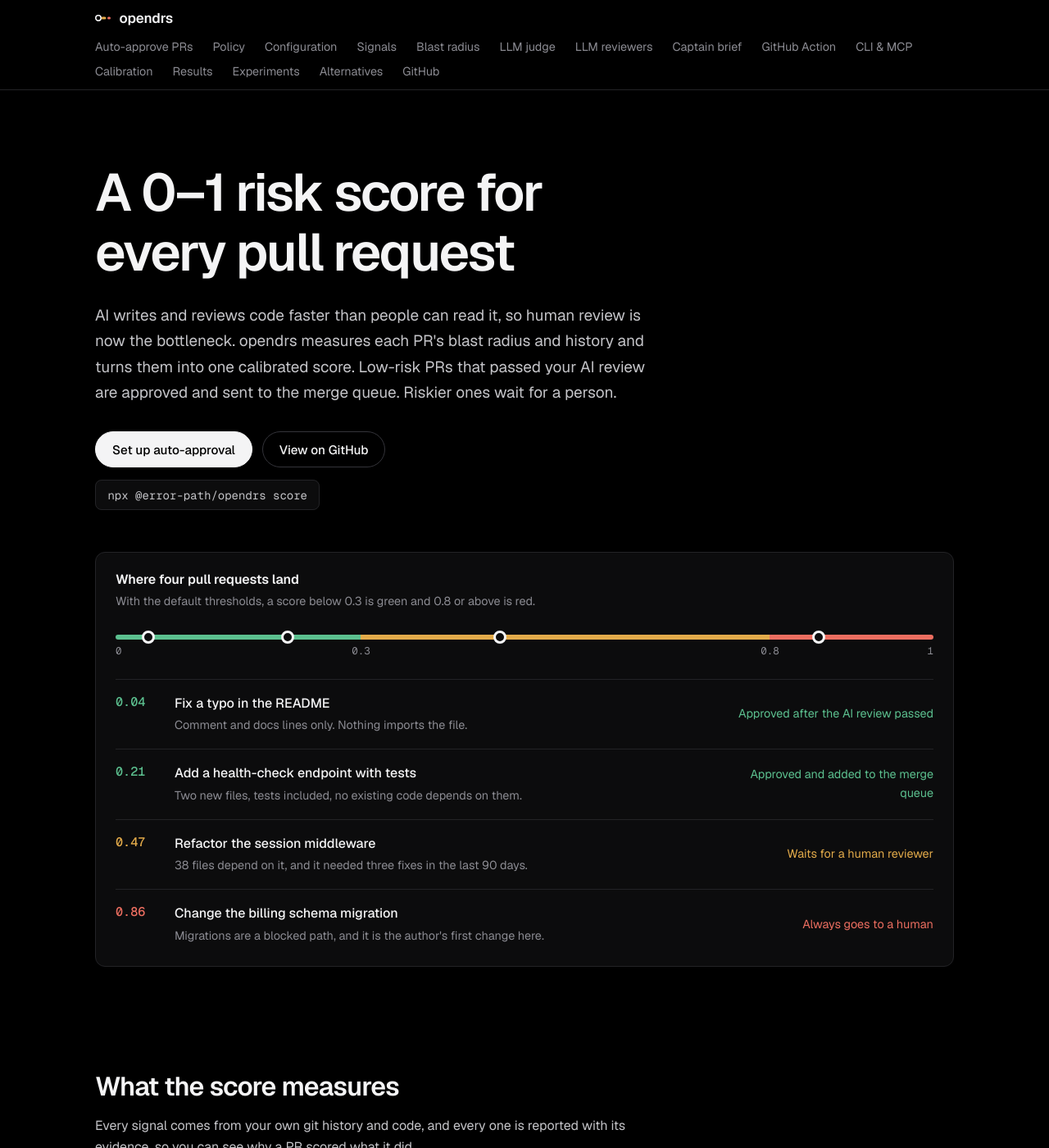
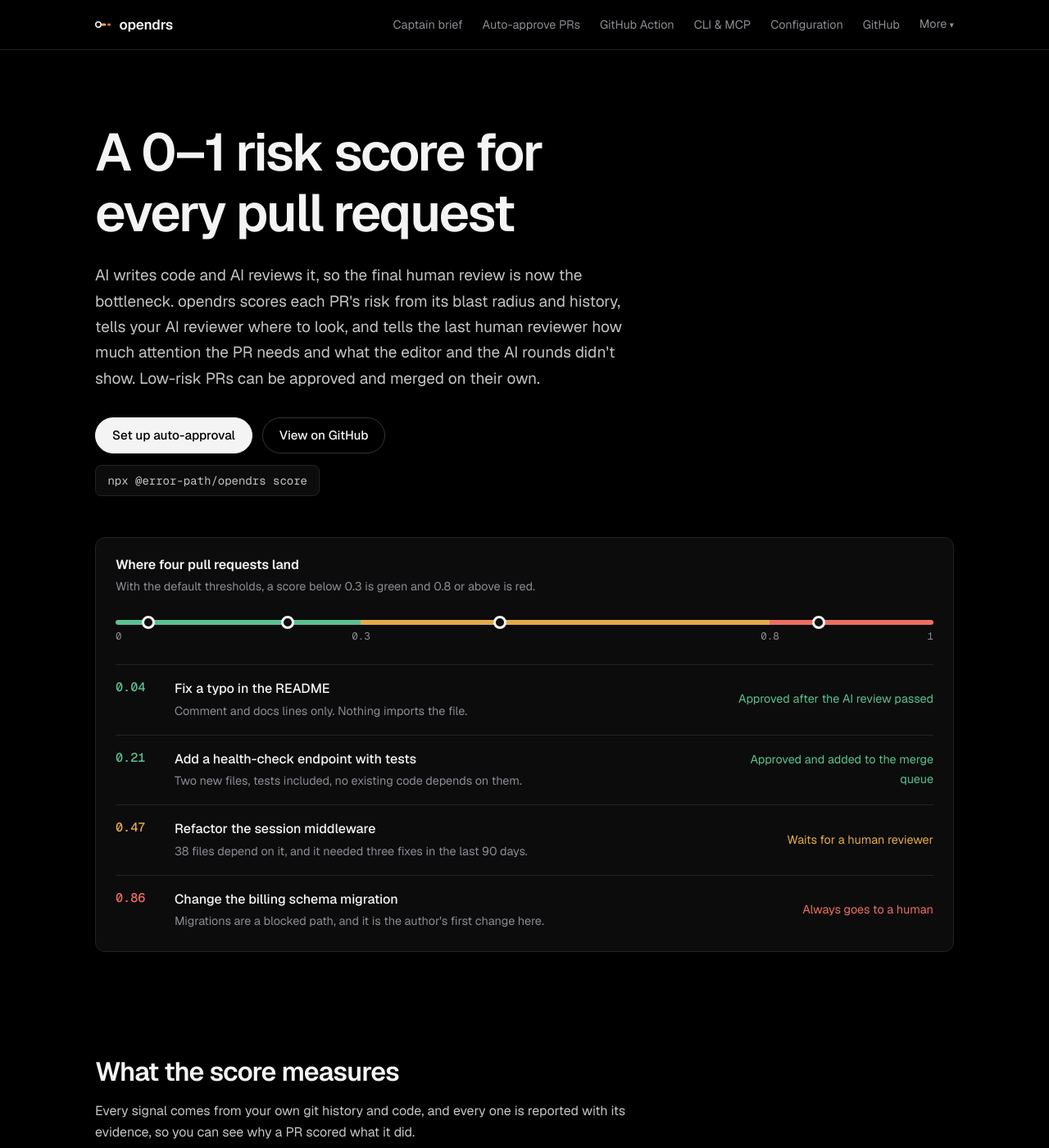
Before and after one commit to actions-marketplace-validations/error-path_opendrs, a Jekyll site: the page built from docs/index.html, in a window 1280 px wide and 1400 px high. Shown: the whole window at 82% size. Built offline with Jekyll 4.4.1, drawn with Linux system fonts in a browser that asks for light colours; some of the changed text lies outside the part shown.

Commit message:
Docs/site refresh (#34)
* docs(site): fit the header nav on one row with a More menu

The nav had grown to 14 items plus the hardcoded GitHub link and wrapped
onto ragged rows. Split it into a 6-item primary row (Captain brief,
Auto-approve, GitHub Action, CLI & MCP, Configuration, GitHub) and a
<details>/<summary> "More" menu (no JavaScript) for the rest, styled with
the existing dark-minimal CSS tokens. Also added Known limitations, which
was missing from the nav entirely, to the More menu so every docs page
stays reachable from the header. The More panel auto-opens and highlights
its trigger when the current page is one of its items.

Co-Authored-By: Claude Sonnet 5 <noreply@anthropic.com>

* docs(site): update the landing page for 0.4.0

0.4.0 repositioned opendrs around three things: the calibrated risk
score, a review brief for the AI reviewer, and the captain brief for the
final human reviewer. The landing page's hero and FAQ still described
only the score and auto-approval. Update the hero lede, add a FAQ entry
on what the captain brief gives the final reviewer, and mention it from
the "AI code review tool" comparison. The score-bar card and page
structure are unchanged.

Co-Authored-By: Claude Sonnet 5 <noreply@anthropic.com>

* docs: fix two broken links in the experiment log

Audited every internal link and #anchor across docs/*.md and
docs/index.html with a scratch node script (no Jekyll/Ruby gems
available in this environment). Two links in docs/experiments.md pointed
at paths this site cannot serve as .html: docs/specs/ is excluded from
the Jekyll build, and bench/ is outside docs/ entirely. Point the specs
link at its GitHub blob and fix the bench link's extension back to .md,
matching the convention the rest of the file already uses for bench/
links. No prose in the historical log changed.

Co-Authored-By: Claude Sonnet 5 <noreply@anthropic.com>

* docs(site): keep the More menu closed, fix it on phones, shorten the lede

backdrop-filter made the header the containing block of the fixed More sheet,
so on phones it opened off the top of the screen. The menu no longer opens by
itself on pages it lists, and the landing lede is back to its original length.

Co-Authored-By: Claude Opus 5.5 <noreply@anthropic.com>

---------

Co-authored-by: Claude Sonnet 5 <noreply@anthropic.com>

```diff
--- a/docs/_config.yml
+++ b/docs/_config.yml
@@ -28,31 +28,35 @@ include:
 exclude:
   - specs
 nav:
-  - title: Auto-approve PRs
-    url: /auto-approve.html
-  - title: Policy
-    url: /policy.html
-  - title: Configuration
-    url: /configuration.html
-  - title: Signals
-    url: /signals.html
-  - title: Blast radius
-    url: /blast-radius.html
-  - title: LLM judge
-    url: /llm-judge.html
-  - title: LLM reviewers
-    url: /llm-reviewers.html
-  - title: Captain brief
-    url: /captain.html
-  - title: GitHub Action
-    url: /github-action.html
-  - title: CLI & MCP
-    url: /cli-and-mcp.html
-  - title: Calibration
-    url: /calibration.html
-  - title: Results
-    url: /results.html
-  - title: Experiments
-    url: /experiments.html
-  - title: Alternatives
-    url: /alternatives.html
+  primary:
+    - title: Captain brief
+      url: /captain.html
+    - title: Auto-approve PRs
+      url: /auto-approve.html
+    - title: GitHub Action
+      url: /github-action.html
+    - title: CLI & MCP
+      url: /cli-and-mcp.html
+    - title: Configuration
+      url: /configuration.html
+  more:
+    - title: Policy
+      url: /policy.html
+    - title: Signals
+      url: /signals.html
+    - title: Blast radius
+      url: /blast-radius.html
+    - title: LLM judge
+      url: /llm-judge.html
+    - title: LLM reviewers
+      url: /llm-reviewers.html
+    - title: Calibration
+      url: /calibration.html
+    - title: Results
+      url: /results.html
+    - title: Experiments
+      url: /experiments.html
+    - title: Alternatives
+      url: /alternatives.html
+    - title: Known limitations
+      url: /limitations.html
--- a/docs/_layouts/default.html
+++ b/docs/_layouts/default.html
@@ -49,12 +49,22 @@
     <div class="wrap header-row">
       <a class="wordmark" href="{{ '/' | relative_url }}"><svg viewBox="0 0 20 20" aria-hidden="true"><rect x="1" y="8.5" width="5" height="3" rx="1.5" fill="#5cc08f"/><rect x="7.5" y="8.5" width="6" height="3" rx="1.5" fill="#e3ab4a"/><rect x="15" y="8.5" width="4" height="3" rx="1.5" fill="#ec6e60"/><circle cx="4" cy="10" r="3.2" fill="#000" stroke="#f4f4f5" stroke-width="1.6"/></svg>opendrs</a>
       <nav aria-label="Documentation">
-        <ul>
-          {% for item in site.nav %}
+        <ul class="nav-primary">
+          {% for item in site.nav.primary %}
           <li><a href="{{ item.url | relative_url }}"{% if page.url == item.url %} aria-current="page"{% endif %}>{{ item.title }}</a></li>
           {% endfor %}
           <li><a href="https://github.com/error-path/opendrs">GitHub</a></li>
         </ul>
+        {% assign in_more = false %}
+        {% for item in site.nav.more %}{% if page.url == item.url %}{% assign in_more = true %}{% endif %}{% endfor %}
+        <details class="nav-more">
+          <summary{% if in_more %} aria-current="page"{% endif %}>More</summary>
+          <ul>
+            {% for item in site.nav.more %}
+            <li><a href="{{ item.url | relative_url }}"{% if page.url == item.url %} aria-current="page"{% endif %}>{{ item.title }}</a></li>
+            {% endfor %}
+          </ul>
+        </details>
       </nav>
     </div>
   </header>
--- a/docs/assets/site.css
+++ b/docs/assets/site.css
@@ -42,14 +42,28 @@ strong { color: var(--ink); font-weight: 600; }
 .header-row { display: flex; flex-wrap: wrap; align-items: center; justify-content: space-between; gap: 0.5rem 2rem; min-height: 3.75rem; padding-top: 0.5rem; padding-bottom: 0.5rem; }
 .wordmark { display: inline-flex; align-items: center; gap: 0.6rem; font-weight: 600; font-size: 1.0625rem; color: var(--ink); text-decoration: none; letter-spacing: -0.01em; }
 .wordmark svg { width: 1.25rem; height: 1.25rem; }
-.site-header ul { list-style: none; margin: 0; padding: 0; display: flex; flex-wrap: wrap; gap: 0.25rem 1.5rem; }
-.site-header nav a { color: var(--muted); text-decoration: none; font-size: 0.9rem; }
+.site-header nav { display: flex; align-items: center; gap: 0.25rem 1.5rem; }
+.site-header ul { list-style: none; margin: 0; padding: 0; display: flex; flex-wrap: nowrap; gap: 0.25rem 1.5rem; }
+.site-header nav a { color: var(--muted); text-decoration: none; font-size: 0.9rem; white-space: nowrap; }
 .site-header nav a:hover, .site-header nav a[aria-current="page"] { color: var(--ink); }
 
+/* "More" menu: a <details>/<summary> dropdown, no JavaScript. */
+.nav-more { position: relative; margin: 0; }
+.nav-more summary { cursor: pointer; color: var(--muted); font-size: 0.9rem; list-style: none; white-space: nowrap; }
+.nav-more summary::-webkit-details-marker { display: none; }
+.nav-more summary:hover, .nav-more summary[aria-current="page"], .nav-more[open] summary { color: var(--ink); }
+.nav-more summary::after { content: "▾"; margin-left: 0.3em; font-size: 0.75em; }
+.nav-more[open] summary::after { content: "▴"; }
+.nav-more ul { position: absolute; top: calc(100% + 0.6rem); right: 0; flex-direction: column; flex-wrap: nowrap; gap: 0; min-width: 11rem; padding: 0.4rem; background: var(--surface); border: 1px solid var(--rule); border-radius: 10px; box-shadow: 0 10px 30px rgba(0, 0, 0, 0.45); z-index: 20; }
+.nav-more ul a { display: block; padding: 0.45rem 0.6rem; border-radius: 6px; }
+.nav-more ul a:hover, .nav-more ul a[aria-current="page"] { background: var(--raised); }
+
 @media (max-width: 40rem) {
-  .site-header { position: static; }
+  /* No blur when static: backdrop-filter would make the header the containing block of the fixed More sheet. */
+  .site-header { position: static; -webkit-backdrop-filter: none; backdrop-filter: none; }
   .site-header nav { width: 100%; overflow-x: auto; scrollbar-width: none; }
-  .site-header ul { flex-wrap: nowrap; white-space: nowrap; }
+  .nav-more { flex: 0 0 auto; }
+  .nav-more ul { position: fixed; top: auto; right: 1rem; left: 1rem; bottom: 1rem; max-height: 60vh; overflow-y: auto; }
   .report { padding: 1.25rem 1rem 0.25rem; }
 }
 
--- a/docs/index.html
+++ b/docs/index.html
@@ -2,14 +2,16 @@
 layout: default
 layout_class: home
 software: true
-description: "opendrs is an open-source PR blast radius analyzer. It gives every pull request a calibrated 0-1 risk score so AI-reviewed, low-risk PRs can be auto-approved into the merge queue while risky ones wait for a human. GitHub Action, CLI, Claude Code plugin and MCP server."
+description: "opendrs is an open-source PR blast radius analyzer. It gives every pull request a calibrated 0-1 risk score, a review brief for your AI reviewer, and a captain brief for the final human reviewer, with optional auto-approval into the merge queue for low-risk PRs. GitHub Action, CLI, Claude Code plugin and MCP server."
 faq:
   - q: "What is the blast radius of a pull request?"
     a: "It is how much can break if the change is wrong: how many files import the changed code, whether exported or public symbols changed, and whether the change reaches critical paths. opendrs measures it from your import graph and combines it with file history, author experience, size and missing tests into one 0-1 risk score. See [What is PR blast radius?](blast-radius.html)."
   - q: "Can opendrs auto-approve and auto-merge pull requests?"
     a: "Yes, when you turn it on. The GitHub Action approves a PR only when it scores in the green tier (below 0.3 by default), no safety rule fires, and your required AI-review check has passed. It can then enable auto-merge or add the PR to the merge queue. Everything else waits for a human. See [Auto-approve low-risk pull requests](auto-approve.html)."
+  - q: "What does opendrs give the final human reviewer?"
+    a: "A priority (careful review, standard review or quick confirm), one named reviewer, and up to five facts the editor and the AI review rounds didn't show: files that usually change together but weren't this time, a new import between modules, a changed public contract or dependency, or what the PR picked up during its AI review rounds. It is advisory and never approves or blocks a PR on its own. See [the captain brief](captain.html)."
   - q: "How is this different from an AI code review tool?"
-    a: "An AI reviewer reads the diff and comments on correctness. opendrs estimates how risky the change is to ship, from git history and the dependency graph, and decides whether a human still needs to look. They work together: opendrs can require that your AI review (Claude, CodeRabbit, Copilot or any check run) has passed before it approves."
+    a: "An AI reviewer reads the diff and comments on correctness. opendrs estimates how risky the change is to ship, from git history and the dependency graph, decides whether a human still needs to look, and, for the human who does, says how much attention the PR needs and up to five architecture and history facts the editor and the AI review rounds didn't show. They work together: opendrs can require that your AI review (Claude, CodeRabbit, Copilot or any check run) has passed before it approves. See [the captain brief](captain.html)."
   - q: "Does it need an LLM, an API key or a hosted service?"
     a: "No. The score is computed from git alone and runs inside your CI or on your machine. An LLM judge is optional; when enabled it can only raise the score, never lower it."
   - q: "How do I know a 0.3 threshold is right for my repository?"
@@ -20,7 +22,7 @@ faq:
 <div class="wrap">
   <section class="hero">
     <h1>A 0–1 risk score for every pull request</h1>
-    <p class="lede">AI writes and reviews code faster than people can read it, so human review is now the bottleneck. opendrs measures each PR's blast radius and history and turns them into one calibrated score. Low-risk PRs that passed your AI review are approved and sent to the merge queue. Riskier ones wait for a person.</p>
+    <p class="lede">AI writes code and AI reviews it, so the final human review is now the bottleneck. opendrs scores each PR's risk from its blast radius and history, tells your AI reviewer where to look, and tells the last human reviewer how much attention the PR needs and what the editor and the AI rounds didn't show. Low-risk PRs can be approved and merged on their own.</p>
     <div class="actions">
       <a class="button primary" href="auto-approve.html">Set up auto-approval</a>
       <a class="button" href="https://github.com/error-path/opendrs">View on GitHub</a>
```
Also changed, not shown: docs/experiments.md (+2 -2 lines).
